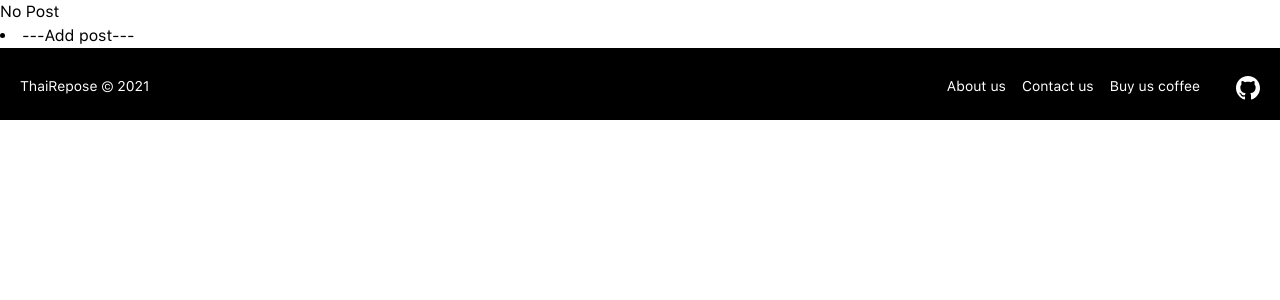
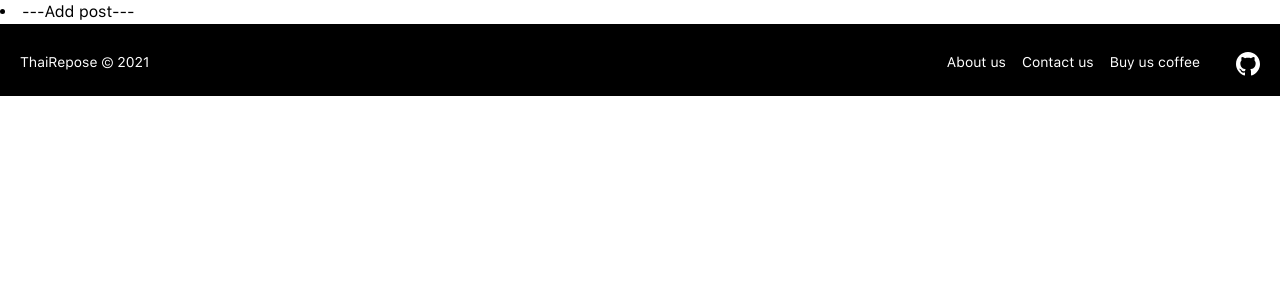
Before and after one commit to ThaiRepose/thairepose, a Django app: template trip/templates/trip/trip_plan.html in a window 1280 px wide. Shown: the part 80-380 px from the top of the page. Run offline with Django 3.2, Linux system fonts and the light colour scheme; the template is opened without the code that fills it, so the values that code supplies are empty; parts of the project's set-up code (start-up, migrations or seed data) failed here and were passed over; some libraries are stand-ins or nearby versions.

Commit message:
fix error not show all trip

```diff
--- a/trip/templates/trip/trip_plan.html
+++ b/trip/templates/trip/trip_plan.html
@@ -1,11 +1,6 @@
 {% extends 'trip/base.html' %}
 
 {% block main_content %}
-
-{% if not object.count == 0 %}
-<p>No Post</p>
-<li><a href="{% url 'trip:addpost' %}">---Add post---</a></li>
-{% else %}
 <ul>
 {% for post in object %}
     <li><a href="{% url 'trip:tripdetail' post.pk %}" type="submit">{{ post.title }}</a>
@@ -14,5 +9,4 @@
     {{ post.body }}</li>
 {% endfor %}</ul>
 <li><a href="{% url 'trip:addpost' %}">---Add post---</a></li>
-{% endif %}
 {% endblock %}
```
